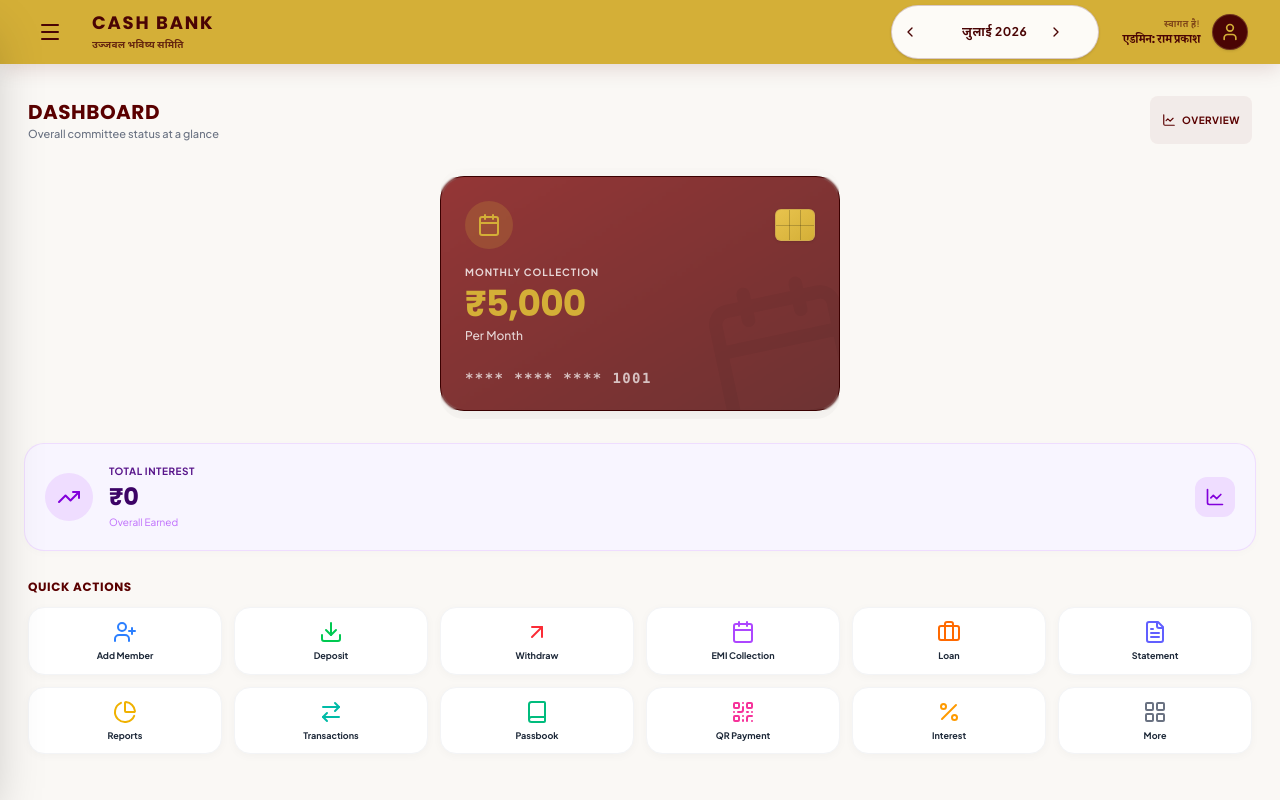
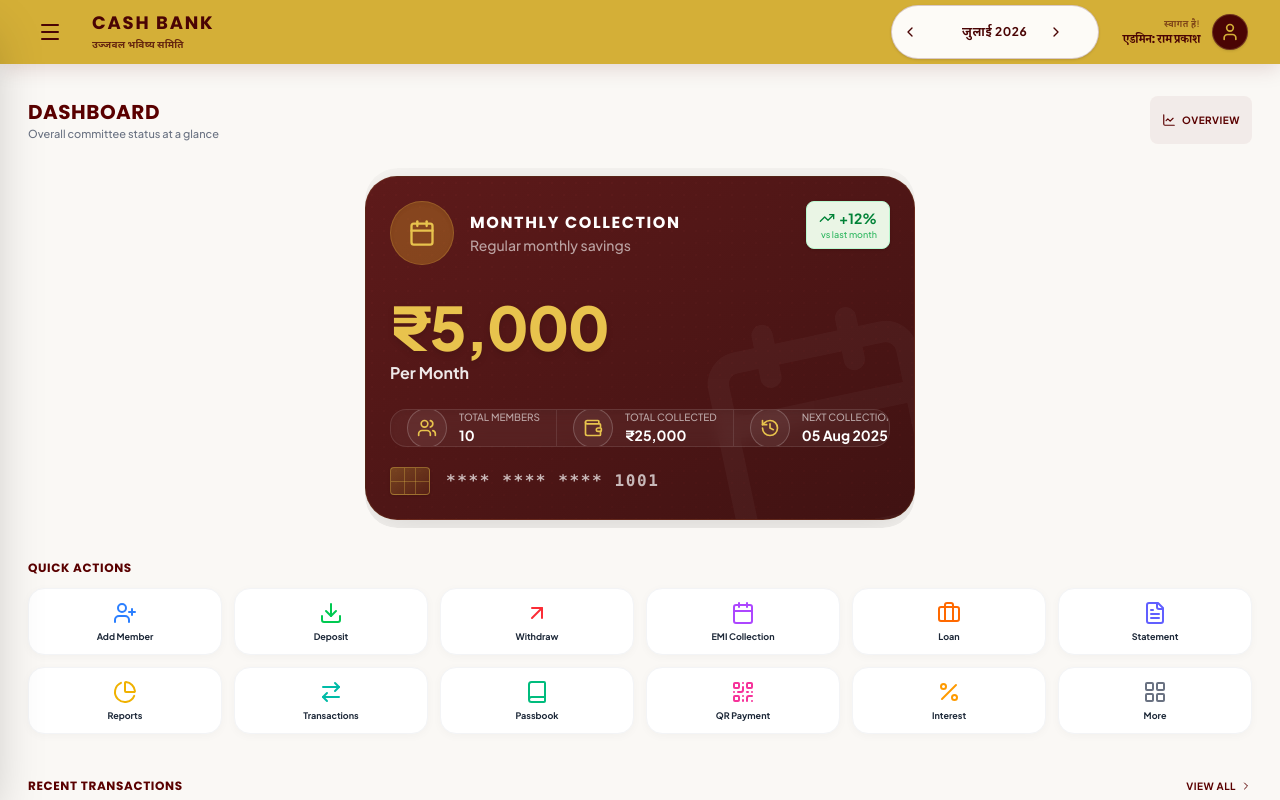
Before and after one commit to ganitwali2025-maker/Cash-Bank-, a React (Vite) app: page / in a window 1280 px wide. Both pictures are taken after a click on the button "GET STARTED". Shown: the top 800 px of the page. Built offline with nearby package versions, Linux system fonts and the light colour scheme.

Commit message:
Update premium dashboard card slider and add total interest card

```diff
--- a/src/components/Dashboard.tsx
+++ b/src/components/Dashboard.tsx
@@ -30,7 +30,10 @@ import {
   Book,
   QrCode,
   Percent,
-  LayoutGrid
+  LayoutGrid,
+  Wallet,
+  History,
+  ShieldCheck
 } from 'lucide-react';
 import { Member, Deposit, Loan, Emi, LanguageType } from '../types';
 import { translations } from '../translations';
@@ -127,7 +130,7 @@ export default function Dashboard({
   React.useEffect(() => {
     if (isPaused) return;
     const interval = setInterval(() => {
-      setActiveCardIndex((prev) => (prev === 3 ? 0 : prev + 1));
+      setActiveCardIndex((prev) => (prev === 4 ? 0 : prev + 1));
     }, 3500);
     return () => clearInterval(interval);
   }, [isPaused]);
@@ -137,49 +140,91 @@ export default function Dashboard({
       id: 0,
       title: 'MONTHLY COLLECTION',
       amount: expectedMonthlySavings,
-      subtitle: 'Per Month',
+      subtitle: 'Regular monthly savings',
       icon: Calendar,
-      bgClass: 'bg-gradient-to-br from-[#7a0505] to-[#4a0000] border-[#3a0000]',
-      amountClass: 'text-[#D4AF37]',
-      iconBg: 'bg-[#D4AF37]/20',
+      bgClass: 'bg-gradient-to-br from-[#5E1A1A] to-[#401212]',
+      amountClass: 'text-[#E8C34D]',
+      iconBg: 'bg-[#C78726]/40',
       Watermark: Calendar,
-      cardNumber: '**** **** **** 1001'
+      cardNumber: '**** **** **** 1001',
+      stats: [
+        { label: 'Total Members', value: totalMembers, icon: Users },
+        { label: 'Total Collected', value: `₹${totalSavingsReceived.toLocaleString('en-IN')}`, icon: Wallet },
+        { label: 'Next Collection', value: '05 Aug 2025', icon: History },
+        { label: 'Status', value: 'Active', icon: ShieldCheck, status: true }
+      ]
     },
     {
       id: 1,
       title: 'TOTAL DEPOSIT',
       amount: totalSavingsReceived,
-      subtitle: 'Overall Deposited',
+      subtitle: 'Overall Deposited Amount',
       icon: TrendingUp,
-      bgClass: 'bg-gradient-to-br from-[#7a0505] to-[#4a0000] border-[#3a0000]',
-      amountClass: 'text-[#D4AF37]',
-      iconBg: 'bg-[#D4AF37]/20',
+      bgClass: 'bg-gradient-to-br from-[#5E1A1A] to-[#401212]',
+      amountClass: 'text-[#E8C34D]',
+      iconBg: 'bg-[#C78726]/40',
       Watermark: TrendingUp,
-      cardNumber: '**** **** **** 1002'
+      cardNumber: '**** **** **** 1002',
+      stats: [
+        { label: 'This Month', value: `₹${currentMonthDeposits.reduce((a, b) => a + b.amount, 0).toLocaleString('en-IN')}`, icon: Calendar },
+        { label: 'Members Paid', value: paidMembersCount, icon: Users },
+        { label: 'Collection Rate', value: `${collectionPercentage}%`, icon: Percent },
+        { label: 'Status', value: 'Healthy', icon: ShieldCheck, status: true }
+      ]
     },
     {
       id: 2,
       title: 'AVAILABLE BALANCE',
       amount: availableFund,
-      subtitle: 'Total Available',
+      subtitle: 'Total Cash on Hand',
       icon: PiggyBank,
-      bgClass: 'bg-gradient-to-br from-[#7a0505] to-[#4a0000] border-[#3a0000]',
-      amountClass: 'text-[#D4AF37]',
-      iconBg: 'bg-[#D4AF37]/20',
+      bgClass: 'bg-gradient-to-br from-[#5E1A1A] to-[#401212]',
+      amountClass: 'text-[#E8C34D]',
+      iconBg: 'bg-[#C78726]/40',
       Watermark: PiggyBank,
-      cardNumber: '**** **** **** 1003'
+      cardNumber: '**** **** **** 1003',
+      stats: [
+        { label: 'Total Savings', value: `₹${totalSavingsReceived.toLocaleString('en-IN')}`, icon: Wallet },
+        { label: 'Interest Earned', value: `₹${totalInterestEarned.toLocaleString('en-IN')}`, icon: TrendingUp },
+        { label: 'Loans Given', value: `₹${totalLoansDisbursed.toLocaleString('en-IN')}`, icon: Landmark },
+        { label: 'Status', value: 'Secure', icon: ShieldCheck, status: true }
+      ]
     },
     {
       id: 3,
       title: 'OUTSTANDING LOAN',
       amount: totalOutstandingLoan,
-      subtitle: 'Total Outstanding',
+      subtitle: 'Total Amount to be recovered',
       icon: Landmark,
-      bgClass: 'bg-gradient-to-br from-[#7a0505] to-[#4a0000] border-[#3a0000]',
-      amountClass: 'text-[#D4AF37]',
-      iconBg: 'bg-[#D4AF37]/20',
+      bgClass: 'bg-gradient-to-br from-[#5E1A1A] to-[#401212]',
+      amountClass: 'text-[#E8C34D]',
+      iconBg: 'bg-[#C78726]/40',
       Watermark: Landmark,
-      cardNumber: '**** **** **** 1004'
+      cardNumber: '**** **** **** 1004',
+      stats: [
+        { label: 'Total Principal', value: `₹${totalLoansDisbursed.toLocaleString('en-IN')}`, icon: Wallet },
+        { label: 'Principal Paid', value: `₹${totalPrincipalPaidBack.toLocaleString('en-IN')}`, icon: History },
+        { label: 'Active Loans', value: loans.filter(l => l.status === 'Active').length, icon: Users },
+        { label: 'Status', value: 'Pending', icon: AlertCircle, status: false }
+      ]
+    },
+    {
+      id: 4,
+      title: 'TOTAL INTEREST',
+      amount: totalInterestEarned,
+      subtitle: 'Overall Interest Earned',
+      icon: LineChart,
+      bgClass: 'bg-gradient-to-br from-[#5E1A1A] to-[#401212]',
+      amountClass: 'text-[#E8C34D]',
+      iconBg: 'bg-[#C78726]/40',
+      Watermark: LineChart,
+      cardNumber: '**** **** **** 1005',
+      stats: [
+        { label: 'This Month', value: `₹${currentMonthInterest.toLocaleString('en-IN')}`, icon: Calendar },
+        { label: 'Total Principal', value: `₹${totalPrincipalPaidBack.toLocaleString('en-IN')}`, icon: Wallet },
+        { label: 'Expected Total', value: `₹${loans.reduce((sum, l) => sum + l.emis.reduce((s, e) => s + e.interestComponent, 0), 0).toLocaleString('en-IN')}`, icon: TrendingUp },
+        { label: 'Status', value: 'Growing', icon: ShieldCheck, status: true }
+      ]
     }
   ];
 
@@ -205,7 +250,7 @@ export default function Dashboard({
 
         {/* Cards Container */}
         <div
-          className="w-[92%] max-w-[400px] overflow-hidden relative rounded-[24px] cursor-pointer"
+          className="w-[95%] max-w-[550px] overflow-hidden relative rounded-[24px] md:rounded-[32px] cursor-pointer"
           onMouseEnter={() => setIsPaused(true)}
           onMouseLeave={() => setIsPaused(false)}
           onTouchStart={() => setIsPaused(true)}
@@ -224,44 +269,80 @@ export default function Dashboard({
               return (
                 <div key={card.id} className="w-full shrink-0 flex justify-center py-2">
                   <div
-                    className={`w-full aspect-[1.7/1] min-h-[190px] rounded-[24px] p-6 shadow-[0_8px_30px_rgba(0,0,0,0.06)] relative overflow-hidden border transition-all duration-500 ease-out ${card.bgClass} ${isActive ? 'scale-100 opacity-100' : 'scale-90 opacity-40'}`}
+                    className={`w-full aspect-auto md:aspect-[1.6/1] min-h-[220px] rounded-[24px] md:rounded-[32px] p-6 shadow-[0_8px_40px_rgba(0,0,0,0.15)] relative overflow-hidden border border-[#D4AF37]/10 transition-all duration-500 ease-out ${card.bgClass} ${isActive ? 'scale-100 opacity-100' : 'scale-90 opacity-40'}`}
                   >
-                    {/* Glassmorphism subtle overlay */}
-                    <div className="absolute inset-0 bg-white/20 backdrop-blur-[1px]"></div>
+                    {/* Background noise/dots overlay */}
+                    <div className="absolute top-0 left-0 w-full h-full opacity-5 mix-blend-overlay pointer-events-none" style={{ backgroundImage: 'radial-gradient(circle, #ffffff 1px, transparent 1px)', backgroundSize: '12px 12px' }}></div>
 
                     {/* Watermark Icon */}
-                    <Watermark className="absolute -bottom-6 -right-6 w-40 h-40 opacity-[0.04] text-black pointer-events-none -rotate-12" />
+                    <Watermark className="absolute -bottom-10 -right-10 w-64 h-64 opacity-[0.03] text-white pointer-events-none -rotate-12" />
 
                     <div className="relative z-10 h-full flex flex-col justify-between">
-                      {/* Top Row: Icon */}
-                      <div className="flex items-center justify-between">
-                        <div className={`w-12 h-12 rounded-full ${card.iconBg} flex items-center justify-center text-[#D4AF37]`}>
-                          <Icon className="w-6 h-6" />
+                      {/* Top Row: Icon, Title & Pill */}
+                      <div className="flex items-start justify-between">
+                        <div className="flex items-center gap-4">
+                          <div className={`w-14 h-14 md:w-16 md:h-16 rounded-full flex items-center justify-center text-[#E8C34D] shadow-inner ${card.iconBg} border border-[#E8C34D]/20`}>
+                            <Icon className="w-6 h-6 md:w-7 md:h-7" />
+                          </div>
+                          <div className="flex flex-col">
+                            <h3 className="text-sm md:text-base font-bold text-white tracking-widest">{card.title}</h3>
+                            <p className="text-xs md:text-sm text-white/60 font-medium">{card.subtitle}</p>
+                          </div>
                         </div>
-                        {/* Fake Credit Card Chip */}
-                        <div className="w-10 h-8 bg-gradient-to-br from-[#E8C34D] to-[#D4AF37] rounded-md shadow-sm border border-[#c5a059]/50 flex items-center justify-center relative overflow-hidden">
-                          <div className="w-full h-[1px] bg-black/20 absolute top-1/2"></div>
-                          <div className="w-[1px] h-full bg-black/20 absolute left-1/3"></div>
-                          <div className="w-[1px] h-full bg-black/20 absolute right-1/3"></div>
+
+                        {/* +12% Pill (hidden on very small screens for space) */}
+                        <div className="hidden sm:flex flex-col items-end bg-[#EAF5E5] px-3 py-1.5 rounded-lg border border-green-200 shadow-sm ml-2">
+                          <div className="flex items-center gap-1 text-green-700 font-bold text-sm">
+                            <TrendingUp className="w-4 h-4" />
+                            <span>+12%</span>
+                          </div>
+                          <p className="text-[9px] text-green-600/80 font-medium whitespace-nowrap">vs last month</p>
                         </div>
                       </div>
 
-                      {/* Middle Row: Content */}
-                      <div className="mt-4 text-white">
-                        <p className="text-[10px] uppercase font-bold tracking-widest text-white/80 mb-1">
-                          {card.title}
-                        </p>
-                        <h3 className={`text-3xl md:text-4xl font-bold font-serif ${card.amountClass} tracking-tight`}>
+                      {/* Middle Row: Amount */}
+                      <div className="mt-8 mb-6 text-white">
+                        <h2 className={`text-5xl md:text-6xl font-black font-sans ${card.amountClass} tracking-tight drop-shadow-md`}>
                           ₹{card.amount.toLocaleString('en-IN')}
-                        </h3>
-                        <p className="text-xs text-white/80 font-medium mt-1">
-                          {card.subtitle}
+                        </h2>
+                        <p className="text-sm md:text-base text-white/90 font-bold mt-1">
+                          Per Month
                         </p>
                       </div>
 
-                      {/* Bottom Row: Card Number */}
-                      <div className="mt-6 flex items-center justify-between">
-                        <p className="text-xs sm:text-sm font-mono font-bold text-white/70 tracking-widest">
+                      {/* Stats Row */}
+                      <div className="flex items-center justify-between bg-white/5 backdrop-blur-sm border border-white/10 rounded-2xl p-3 md:p-4 mb-5 shadow-inner w-full overflow-x-auto no-scrollbar">
+                        {card.stats.map((stat, i) => (
+                          <React.Fragment key={i}>
+                            <div className="flex items-center gap-2 md:gap-3 shrink-0">
+                              <div className="w-8 h-8 md:w-10 md:h-10 rounded-full border border-white/20 bg-white/5 flex items-center justify-center text-[#E8C34D]">
+                                <stat.icon className="w-4 h-4 md:w-5 md:h-5" />
+                              </div>
+                              <div className="flex flex-col">
+                                <span className="text-[9px] md:text-[10px] text-white/60 uppercase font-medium">{stat.label}</span>
+                                {stat.label === 'Status' ? (
+                                  <div className="flex items-center gap-1.5 bg-[#2E7D32]/20 border border-[#2E7D32]/30 px-2 py-0.5 rounded-full mt-0.5 w-max">
+                                    <div className={`w-1.5 h-1.5 rounded-full ${stat.status ? 'bg-green-400' : 'bg-red-400'}`}></div>
+                                    <span className={`text-[9px] md:text-[11px] font-bold ${stat.status ? 'text-green-400' : 'text-red-400'}`}>{stat.value}</span>
+                                  </div>
+                                ) : (
+                                  <span className="text-xs md:text-sm text-white font-bold">{stat.value}</span>
+                                )}
+                              </div>
+                            </div>
+                            {i < card.stats.length - 1 && <div className="w-[1px] h-8 md:h-10 bg-white/10 mx-2 md:mx-4 shrink-0"></div>}
+                          </React.Fragment>
+                        ))}
+                      </div>
+
+                      {/* Bottom Footer: Chip & Card Number */}
+                      <div className="flex items-center gap-4">
+                        <div className="w-10 h-7 border border-[#E8C34D]/40 rounded bg-gradient-to-br from-[#D4AF37]/30 to-[#A57C1B]/10 flex items-center justify-center relative overflow-hidden shadow-sm">
+                           <div className="w-full h-[1px] bg-[#E8C34D]/30 absolute top-1/2"></div>
+                           <div className="w-[1px] h-full bg-[#E8C34D]/30 absolute left-1/3"></div>
+                           <div className="w-[1px] h-full bg-[#E8C34D]/30 absolute right-1/3"></div>
+                        </div>
+                        <p className="text-sm md:text-base font-mono font-bold text-white/70 tracking-widest">
                           {card.cardNumber}
                         </p>
                       </div>
@@ -278,22 +359,7 @@ export default function Dashboard({
 
 
 
-      {/* 4. Full Width Interest Card */}
-      <div className="bg-[#F8F5FF] rounded-[20px] p-5 flex items-center justify-between shadow-[0_2px_10px_rgba(0,0,0,0.02)] border border-purple-600/10">
-        <div className="flex items-center gap-4">
-          <div className="w-12 h-12 rounded-full bg-purple-600/10 flex items-center justify-center text-purple-700">
-            <TrendingUp className="w-6 h-6" />
-          </div>
-          <div>
-            <p className="text-[10px] uppercase font-bold tracking-wider text-purple-900 mb-0.5">Total Interest</p>
-            <h3 className="text-2xl font-bold text-purple-950 font-serif">₹{totalInterestEarned.toLocaleString('en-IN')}</h3>
-            <p className="text-[10px] text-purple-600/60 mt-0.5">Overall Earned</p>
-          </div>
-        </div>
-        <div className="w-10 h-10 rounded-xl bg-purple-600/10 flex items-center justify-center text-purple-700">
-          <LineChart className="w-5 h-5" />
-        </div>
-      </div>
+
 
       {/* QUICK ACTIONS */}
       <div className="pt-2">
```
Also changed, not shown: src/translations.ts (+10 -2 lines).
